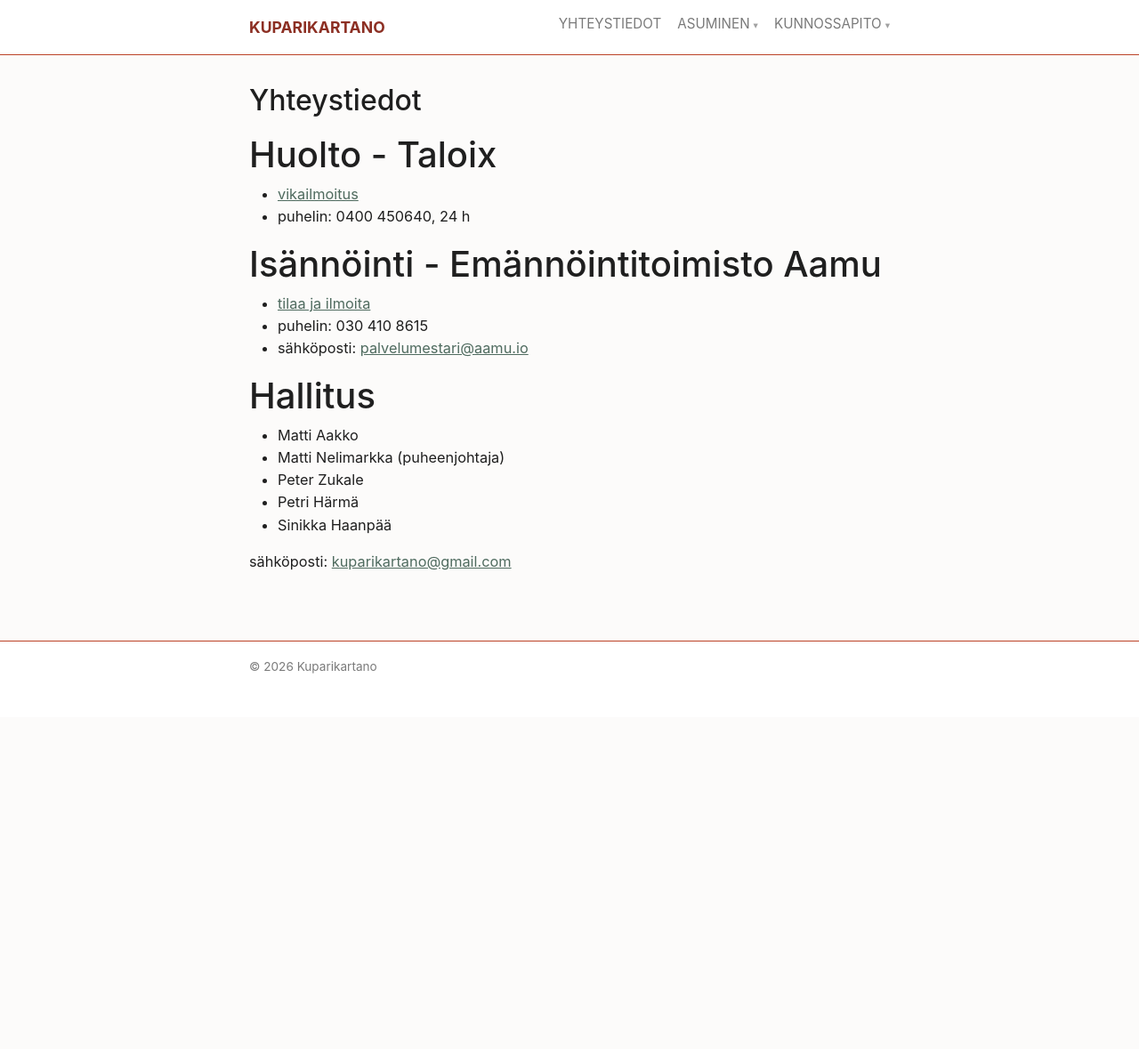
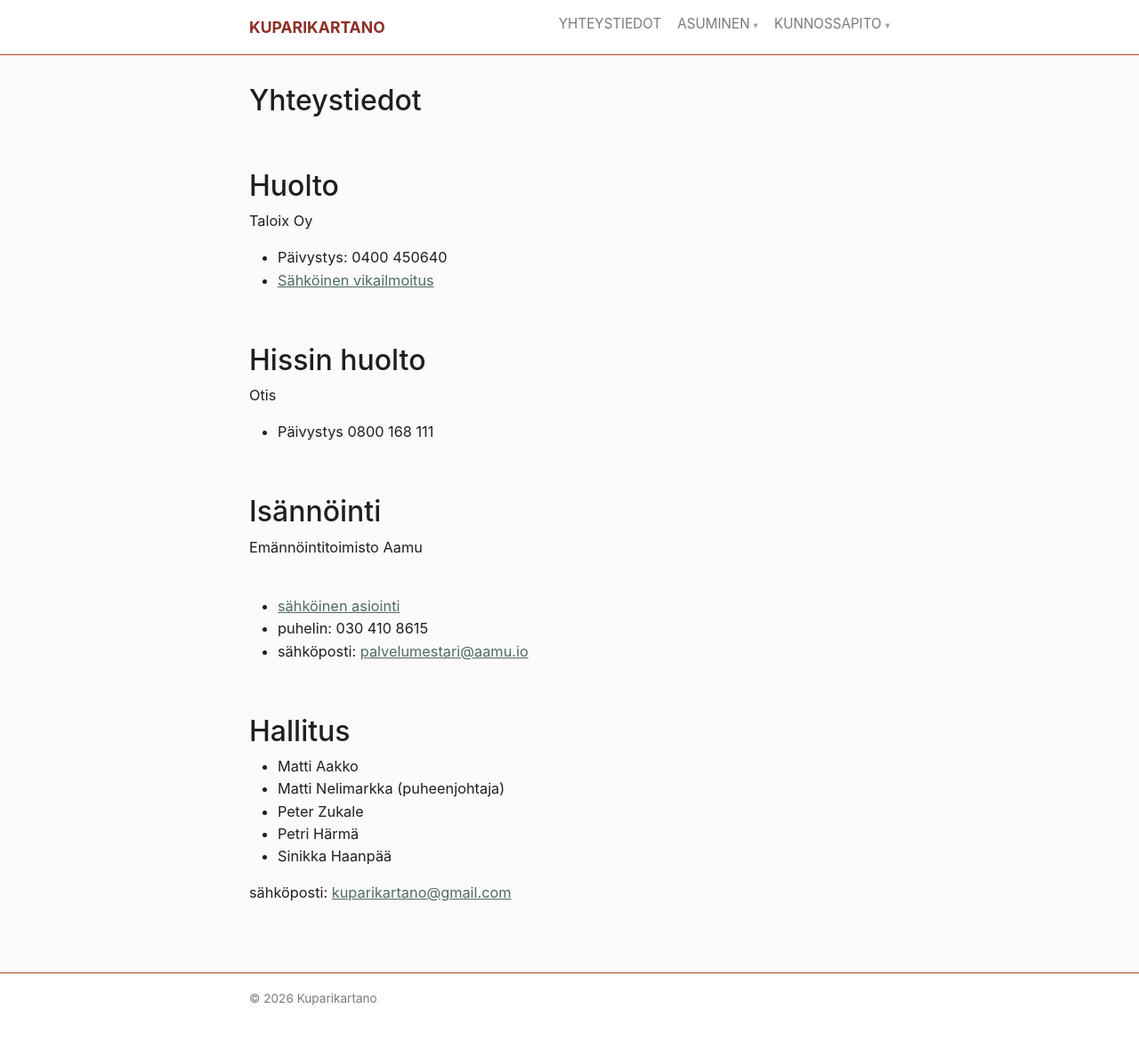
Before and after one commit to kuparikartano/kuparikartano.github.io, a Jekyll site: the page built from content/yhteystiedot.md, in a window 1280 px wide. Shown: the whole page at 89% size. Built offline with Jekyll 4.4.1, drawn with Linux system fonts in a browser that asks for light colours; before the commit the page ends 900 px from its top, so only the background shows below that.

Commit message:
Fix layout for yhteystiedot

```diff
--- a/_includes/contacts-hissi.html
+++ b/_includes/contacts-hissi.html
@@ -1,3 +1,5 @@
 {%- assign c = site.data.contacts.hissi -%}
 {{ c.nimi }}<br>
-Päivystys {{ c.paivystys }}
+<ul>
+    <li>Päivystys {{ c.paivystys }}</li>
+</ul>
--- a/_includes/contacts-huolto.html
+++ b/_includes/contacts-huolto.html
@@ -1,10 +1,7 @@
 {%- assign c = site.data.contacts.huolto -%}
-{%- if include.style == "pelastus" -%}
 {{ c.nimi }}<br>
-Päivystys {{ c.paivystys }}
-{%- else -%}
+
 <ul>
-  <li><a href="{{ c.vikailmoitus_url }}">vikailmoitus</a></li>
-  <li>puhelin: {{ c.paivystys }}, 24 h</li>
+  <li>Päivystys: {{ c.paivystys }}</li>
+  <li><a href="{{ c.vikailmoitus_url }}">Sähköinen vikailmoitus</a></li>
 </ul>
-{%- endif -%}
--- a/_includes/contacts-isannointi.html
+++ b/_includes/contacts-isannointi.html
@@ -1,12 +1,9 @@
 {%- assign c = site.data.contacts.isannointi -%}
-{%- if include.style == "pelastus" -%}
+{{ c.nimi }}<br>
 {{ c.yhteyshenkilö }}<br>
-{{ c.nimi }}<br>
-{{ c.isannointi_puhelin }}
-{%- else -%}
+
 <ul>
-  <li><a href="{{ c.tilaa_url }}">tilaa ja ilmoita</a></li>
+  <li><a href="{{ c.tilaa_url }}">sähköinen asiointi</a></li>
   <li>puhelin: {{ c.puhelin }}</li>
   <li>sähköposti: <a href="mailto:{{ c.email }}">{{ c.email }}</a></li>
 </ul>
-{%- endif -%}
--- a/content/yhteystiedot.md
+++ b/content/yhteystiedot.md
@@ -4,14 +4,18 @@ title: Yhteystiedot
 permalink: /yhteystiedot/
 ---
 
-# Huolto - Taloix
+## Huolto
 
 {% include contacts-huolto.html %}
 
-# Isännöinti - Emännöintitoimisto Aamu
+## Hissin huolto
+
+{% include contacts-hissi.html %}
+
+## Isännöinti
 
 {% include contacts-isannointi.html %}
 
-# Hallitus
+## Hallitus
 
 {% include contacts-hallitus.html show_email=true %}
```
